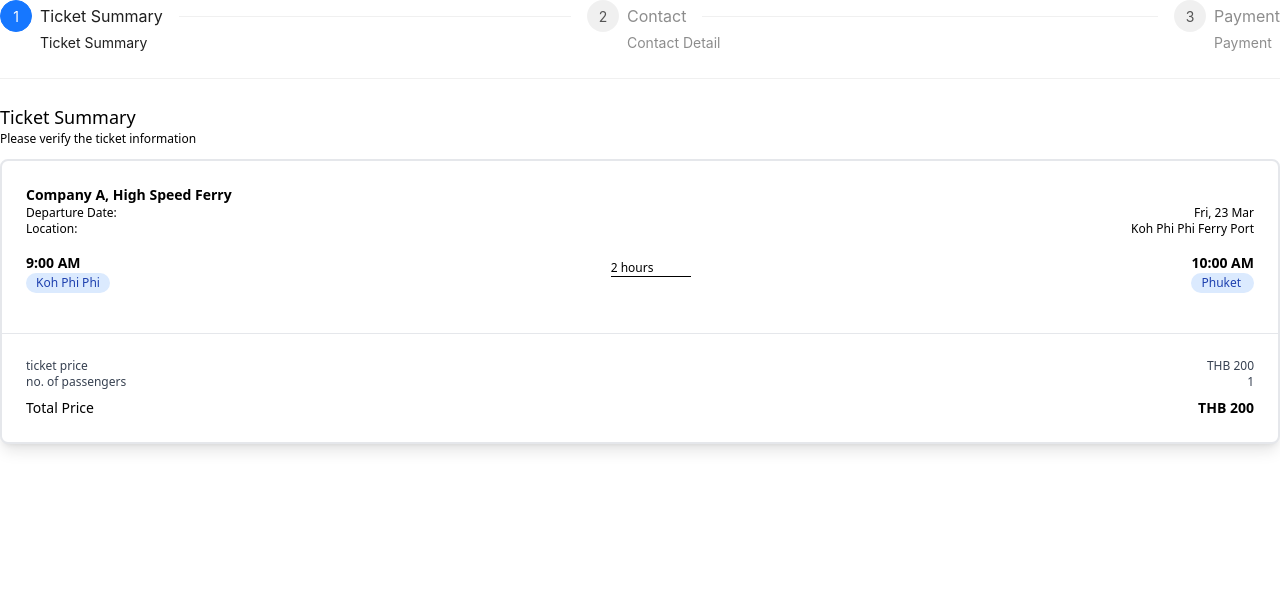
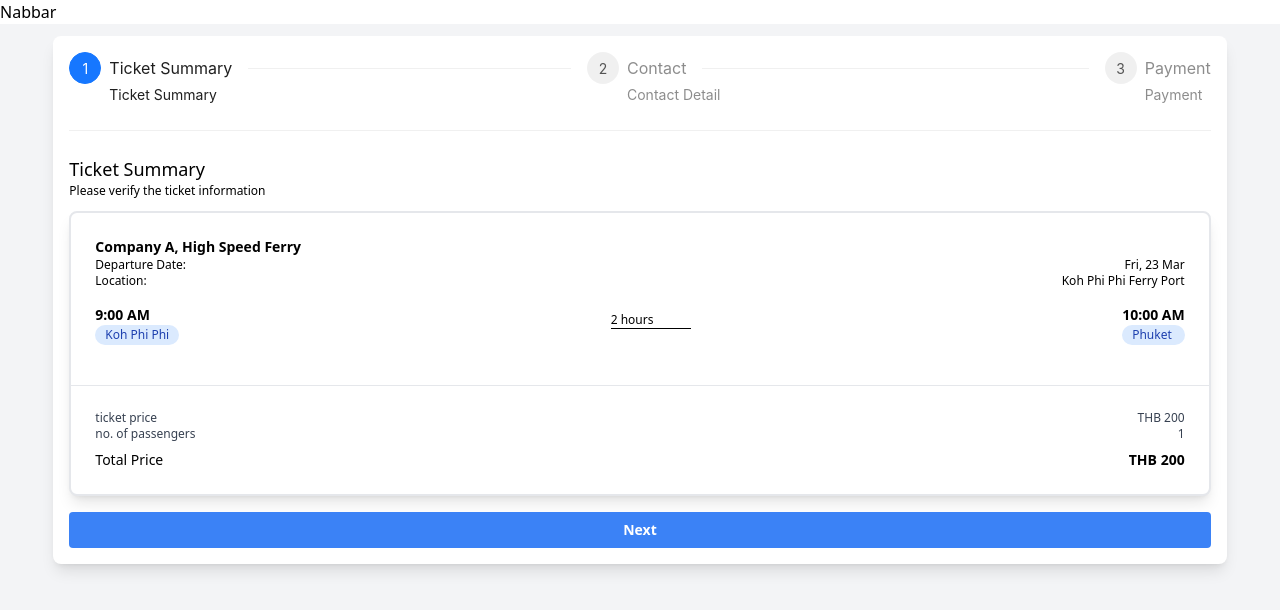
Before and after one commit to patcharaponjantana/django-vue-kubernetes, a Vue app in the folder frontend/: page /booking in a window 1280 px wide. Shown: the top 610 px of the page. Built offline with nearby package versions, Linux system fonts and the light colour scheme.

Commit message:
[finish] Itinerary

```diff
--- a/frontend/src/App.vue
+++ b/frontend/src/App.vue
@@ -2,8 +2,19 @@
 </script>
 
 <template>
-  <div>
-    <router-view></router-view>
+  <div className="App">
+    <div>
+      <!-- <Navbar /> -->
+      Nabbar
+    </div>
+    <div className="flex min-h-screen bg-gray-100 justify-center pt-3">
+      <div className="w-11/12">
+        <div className="col-span-1 md:col-span-2 bg-white shadow-lg rounded-lg p-4">
+
+          <router-view></router-view>
+        </div>
+      </div>
+    </div>
   </div>
 </template>
 
--- a/frontend/src/components/HelloWorld.vue
+++ /dev/null
@@ -1,38 +0,0 @@
-<script setup lang="ts">
-import { ref } from 'vue'
-
-defineProps<{ msg: string }>()
-
-const count = ref(0)
-</script>
-
-<template>
-  <h1>{{ msg }}</h1>
-
-  <div class="card">
-    <button type="button" @click="count++">count is {{ count }}</button>
-    <p>
-      Edit
-      <code>components/HelloWorld.vue</code> to test HMR
-    </p>
-  </div>
-
-  <p>
-    Check out
-    <a href="https://vuejs.org/guide/quick-start.html#local" target="_blank"
-      >create-vue</a
-    >, the official Vue + Vite starter
-  </p>
-  <p>
-    Install
-    <a href="https://github.com/vuejs/language-tools" target="_blank">Volar</a>
-    in your IDE for a better DX
-  </p>
-  <p class="read-the-docs">Click on the Vite and Vue logos to learn more</p>
-</template>
-
-<style scoped>
-.read-the-docs {
-  color: #888;
-}
-</style>
--- a/frontend/src/components/Itinerary.vue
+++ b/frontend/src/components/Itinerary.vue
@@ -98,12 +98,12 @@
       </div>
 
       <div className="mt-4 ">
-        <!-- <button
+        <button
             className="w-full bg-blue-500 hover:bg-blue-700 text-white text-sm font-bold py-2 px-4 rounded focus:outline-none focus:shadow-outline"
-            onClick={()=>{onSuccess(data)}}
-            >
-            Next
-        </button> -->
+            @click="()=>{onSuccess(data);}"
+        >
+          Next
+        </button>
       </div>
 
 
--- /dev/null
+++ b/frontend/src/components/Passenger.vue
@@ -0,0 +1,27 @@
+<style lang="scss" scoped>
+</style>
+
+<template>
+  <div>
+      <div className="flex flex-col justify-start pl-3 pt-4">
+        <div className="text-lg text-left">Contact details</div>
+        <div className="text-xs text-left pb-4">This is where your E-ticket will be sent</div>
+        <div className="text-left">
+        </div>
+      </div>
+
+    </div>
+</template>
+
+<script setup lang="ts">
+import { ref, onMounted, onBeforeMount } from "vue";
+
+interface PassengerProps {
+    data: any;
+    onSuccess: any;
+    onBack: any;
+}
+
+const props = defineProps<PassengerProps>()
+
+</script>
--- a/frontend/src/pages/Booking.vue
+++ b/frontend/src/pages/Booking.vue
@@ -22,13 +22,22 @@
     ></a-steps>
 
     <a-divider></a-divider>
-    <!-- <Itinerary nPassenger={3} :tripDetail="tripDetail" :data="data" onSuccess={handleNextStep}/> -->
-    <Itinerary :nPassenger="3" :tripDetail="tripDetail" :data="data" />
+
+    <div v-if="step === 0">
+      <Itinerary :nPassenger="3" :tripDetail="tripDetail" :data="data" :onSuccess="handleNextStep"/>
+    </div>
+    <div v-else-if="step === 1">
+      <Passenger :data="data" :onSuccess="handleNextStep" :onBack="handlePrevStep"/>
+    </div>
+    <div v-else-if="step === 2">
+
+    </div>
 </template>
 
 <script setup lang="ts">
 import { ref } from "vue";
 import Itinerary from '../components/Itinerary.vue'
+import Passenger from '../components/Passenger.vue'
 
 const step = ref<number>(0);
 const data = ref({});
@@ -62,5 +71,13 @@ const onChange = (value: number) => {
     step.value = value;
 };
 
+const handleNextStep = (dataIn: any) => {
+    data.value = dataIn;
+    step.value = step.value + 1;
+};
 
+const handlePrevStep = (dataIn: any) => {
+    data.value = dataIn;
+    step.value = step.value + 1;
+};
 </script>
```
